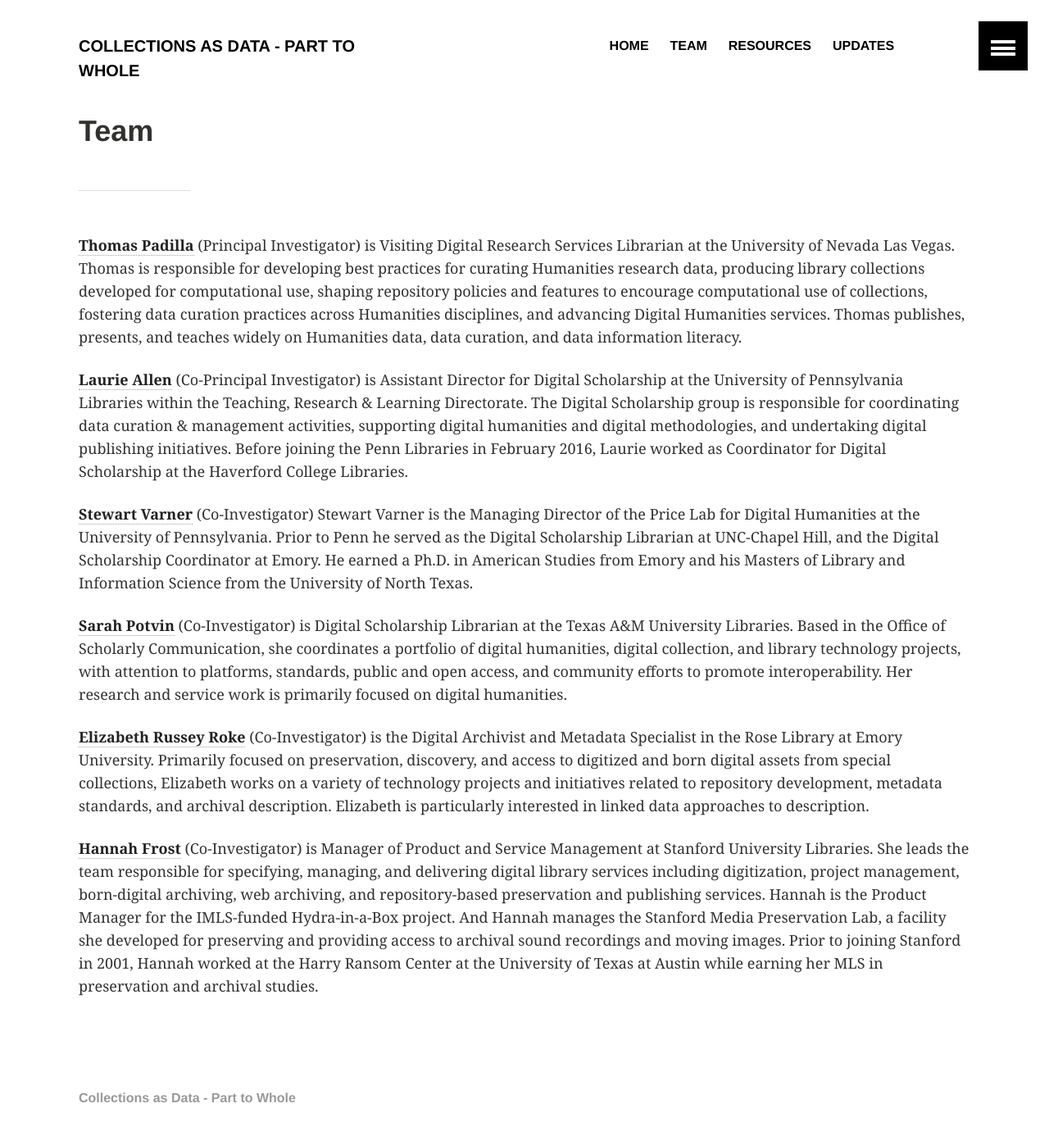
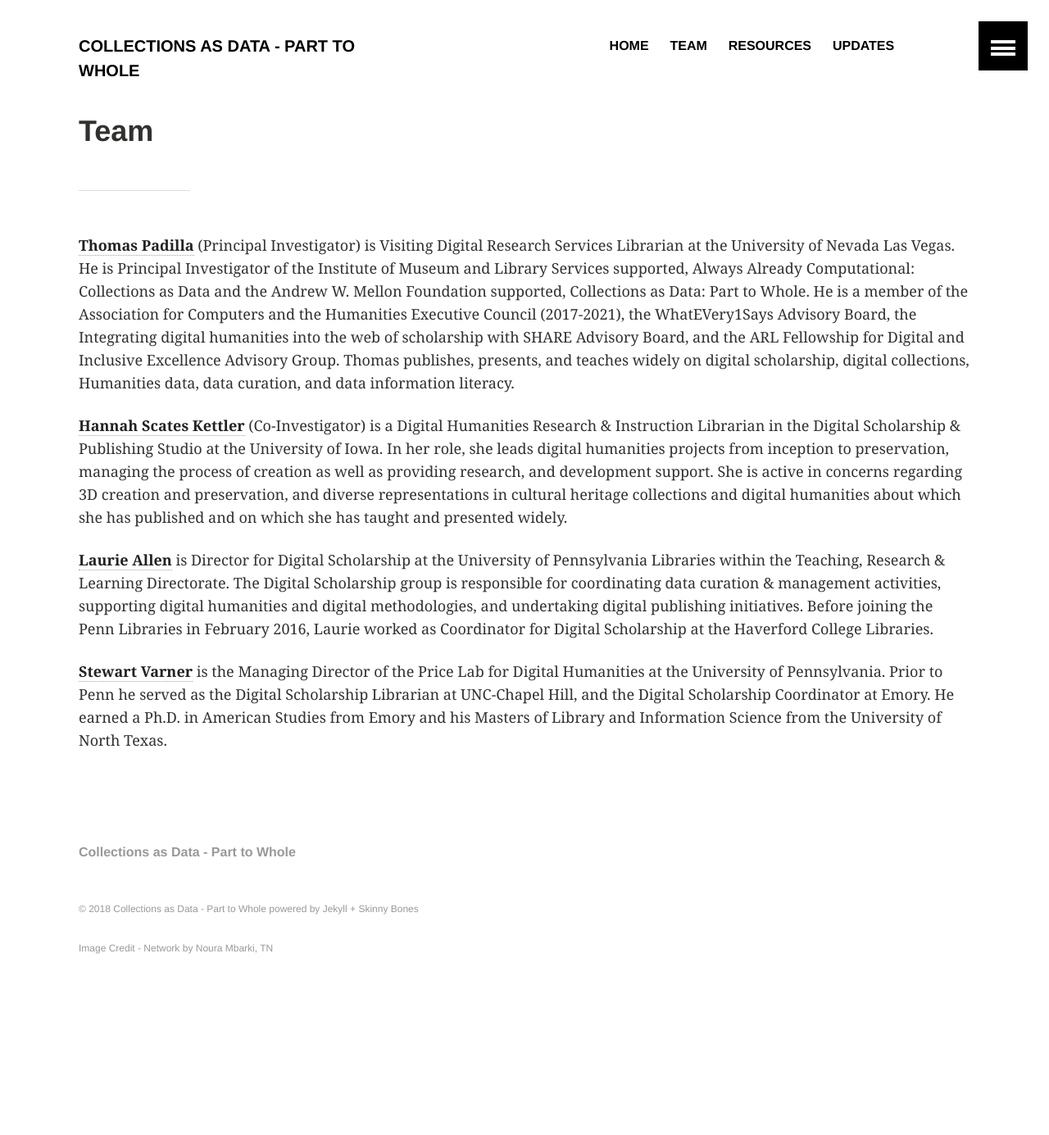
Before and after one commit to collectionsasdata/part2whole, a Jekyll site: the page built from team.md, in a window 1280 px wide and 1400 px high. Shown: the top 1385 px of the window at 82% size. Built offline with Jekyll 4.4.1, drawn with Linux system fonts in a browser that asks for light colours.

Commit message:
team edit

```diff
--- a/team.md
+++ b/team.md
@@ -3,14 +3,10 @@ layout: archive
 title:  "Team"
 ---
 ---
-[**Thomas Padilla**](http://www.thomaspadilla.org/) (Principal Investigator) is Visiting Digital Research Services Librarian at the University of Nevada Las Vegas. Thomas is responsible for developing best practices for curating Humanities research data, producing library collections developed for computational use, shaping repository policies and features to encourage computational use of collections, fostering data curation practices across Humanities disciplines, and advancing Digital Humanities services. Thomas publishes, presents, and teaches widely on Humanities data, data curation, and data information literacy.
+[**Thomas Padilla**](http://www.thomaspadilla.org/) (Principal Investigator) is Visiting Digital Research Services Librarian at the University of Nevada Las Vegas. He is Principal Investigator of the Institute of Museum and Library Services supported, Always Already Computational: Collections as Data and the Andrew W. Mellon Foundation supported, Collections as Data: Part to Whole. He is a member of the Association for Computers and the Humanities Executive Council (2017-2021), the WhatEVery1Says Advisory Board, the Integrating digital humanities into the web of scholarship with SHARE Advisory Board, and the ARL Fellowship for Digital and Inclusive Excellence Advisory Group. Thomas publishes, presents, and teaches widely on digital scholarship, digital collections, Humanities data, data curation, and data information literacy.
 
-[**Laurie Allen**](http://www.laurieallen.org/) (Co-Principal Investigator) is  Assistant Director for Digital Scholarship at the University of Pennsylvania Libraries within the Teaching, Research & Learning Directorate. The Digital Scholarship group is responsible for coordinating data curation & management activities, supporting digital humanities and digital methodologies, and undertaking digital publishing initiatives. Before joining the Penn Libraries in February 2016, Laurie worked as Coordinator for Digital Scholarship at the Haverford College Libraries.
+[**Hannah Scates Kettler**](https://hannahscateskettler.com/) (Co-Investigator) is a Digital Humanities Research & Instruction Librarian in the Digital Scholarship & Publishing Studio at the University of Iowa. In her role, she leads digital humanities projects from inception to preservation, managing the process of creation as well as providing research, and development support. She is active in concerns regarding 3D creation and preservation, and diverse representations in cultural heritage collections and digital humanities about which she has published and on which she has taught and presented widely.
 
-[**Stewart Varner**](https://stewartvarner.com/) (Co-Investigator) Stewart Varner is the Managing Director of the Price Lab for Digital Humanities at the University of Pennsylvania. Prior to Penn he served as the Digital Scholarship Librarian at UNC-Chapel Hill, and the Digital Scholarship Coordinator at Emory. He earned a Ph.D. in American Studies from Emory and his Masters of Library and Information Science from the University of North Texas.
+[**Laurie Allen**](http://www.laurieallen.org/) is Director for Digital Scholarship at the University of Pennsylvania Libraries within the Teaching, Research & Learning Directorate. The Digital Scholarship group is responsible for coordinating data curation & management activities, supporting digital humanities and digital methodologies, and undertaking digital publishing initiatives. Before joining the Penn Libraries in February 2016, Laurie worked as Coordinator for Digital Scholarship at the Haverford College Libraries.
 
-[**Sarah Potvin**](http://library.tamu.edu/directory/people/spotvin) (Co-Investigator) is Digital Scholarship Librarian at the Texas A&M University Libraries. Based in the Office of Scholarly Communication, she coordinates a portfolio of digital humanities, digital collection, and library technology projects, with attention to platforms, standards, public and open access, and community efforts to promote interoperability. Her research and service work is primarily focused on digital humanities.
-
-[**Elizabeth Russey Roke**](http://rose.library.emory.edu/about/staff-directory/roke-russey-elizabeth.html) (Co-Investigator) is the Digital Archivist and Metadata Specialist in the Rose Library at Emory University.   Primarily focused on preservation, discovery, and access to digitized and born digital assets from special collections, Elizabeth works on a variety of technology projects and initiatives related to repository development, metadata standards, and archival description.  Elizabeth is particularly interested in linked data approaches to description.
-
-[**Hannah Frost**](https://profiles.stanford.edu/hannah-frost) (Co-Investigator) is Manager of Product and Service Management at Stanford University Libraries. She leads the team responsible for specifying, managing, and delivering digital library services including digitization, project management, born-digital archiving, web archiving, and repository-based preservation and publishing services. Hannah is the Product Manager for the IMLS-funded Hydra-in-a-Box project. And Hannah manages the Stanford Media Preservation Lab, a facility she developed for preserving and providing access to archival sound recordings and moving images. Prior to joining Stanford in 2001, Hannah worked at the Harry Ransom Center at the University of Texas at Austin while earning her MLS in preservation and archival studies.
+[**Stewart Varner**](https://stewartvarner.com/) is the Managing Director of the Price Lab for Digital Humanities at the University of Pennsylvania. Prior to Penn he served as the Digital Scholarship Librarian at UNC-Chapel Hill, and the Digital Scholarship Coordinator at Emory. He earned a Ph.D. in American Studies from Emory and his Masters of Library and Information Science from the University of North Texas.
```
